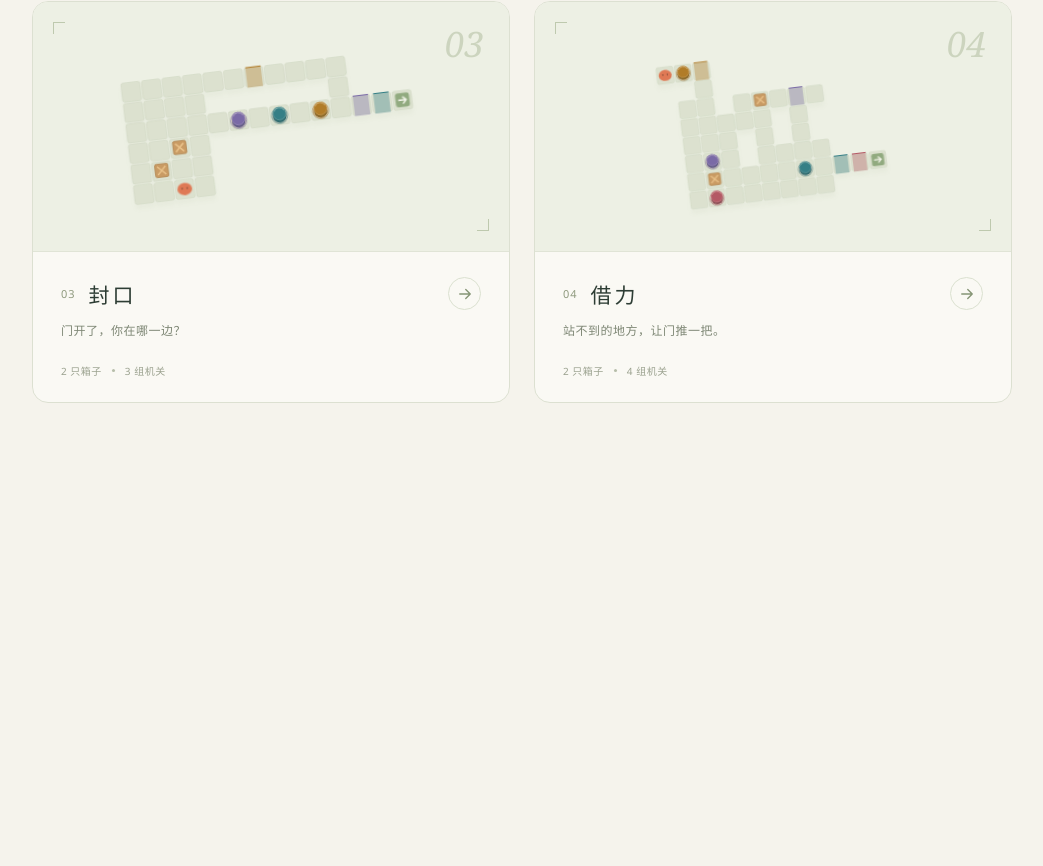
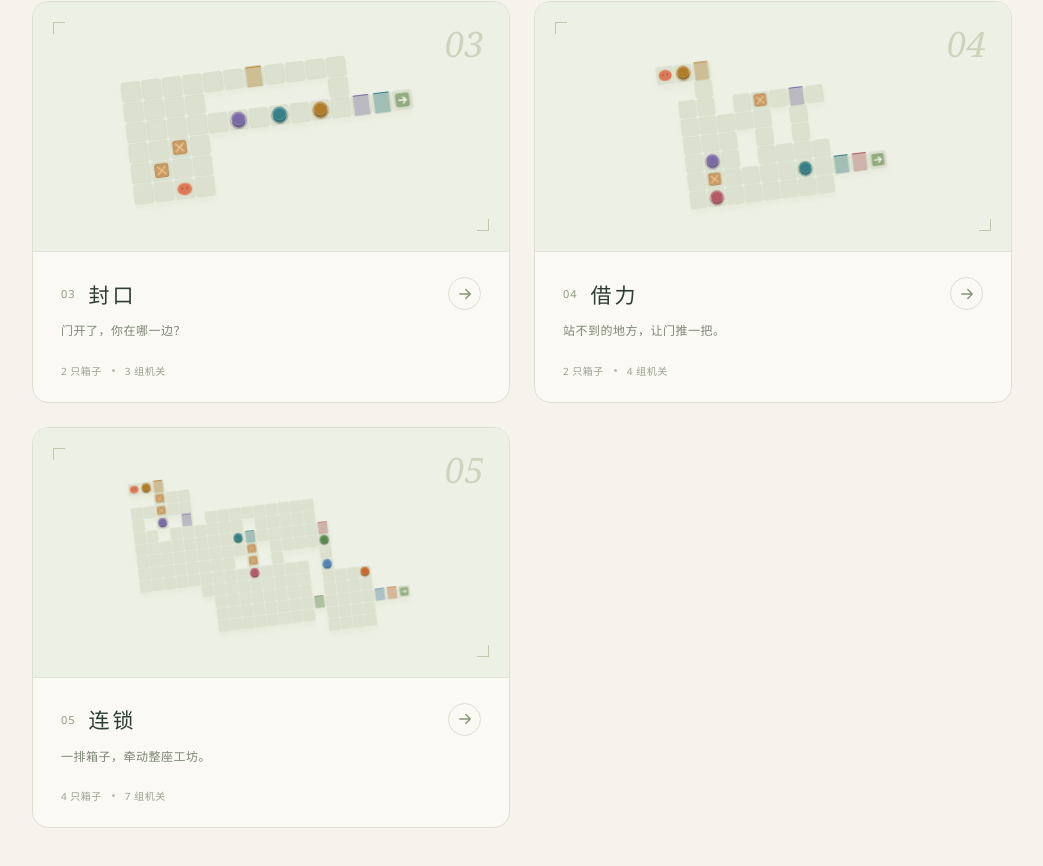
Before and after one commit to aniki-16x16/modoban, a React (Vite) app: page / in a window 1280 px wide. Shown: the part 796-1662 px from the top of the page, without its empty margins (118-1161 px from the left). Before the commit the page ends 1263 px from the top, so only its background shows below. Built offline with nearby package versions, Linux system fonts and the light colour scheme.

Commit message:
feat: 第一章05

```diff
--- a/src/App.tsx
+++ b/src/App.tsx
@@ -8,7 +8,7 @@ import { defaultMotionSettings, playerScale } from './motion.ts'
 import './style.css'
 
 const tile = 64
-const circuitColors = ['#b17c28', '#7a6aa6', '#357f86', '#b45965']
+const circuitColors = ['#b17c28', '#7a6aa6', '#357f86', '#b45965', '#57884d', '#4f83b5', '#c56b32']
 // Colors follow connected controls, independent of the names assigned to doors.
 function circuitPalette(level: LevelDefinition) {
   const groups: Set<string>[] = []
--- /dev/null
+++ b/src/levels/chapter-finale.ts
@@ -0,0 +1,57 @@
+import { parseLevel } from '../engine/index.ts'
+import type { ChapterLevel } from './chapter-one.ts'
+
+// Digits 1–7 are plates A–G; lowercase letters are their doors. E is the exit.
+const rows = [
+  '########################',
+  '#@1a####################',
+  '###$..##################',
+  '#..$..##################',
+  '#.#2#b#.........########',
+  '#..#......#.....########',
+  '#........3c.....d#######',
+  '#.........$#....5#######',
+  '#........#$#.###.#######',
+  '#.........4....#6#######',
+  '######.........#...7####',
+  '#######........#....####',
+  '#######........e....fgE#',
+  '#######........#....####',
+  '################....####',
+  '########################',
+]
+const cells = rows.flatMap((row, y) => [...row].map((tile, x) => ({ tile, position: { x, y } })))
+const boxes = cells.filter(cell => cell.tile === '$')
+const definition = parseLevel({
+  id: 'chapter-1-05',
+  width: rows[0].length,
+  height: rows.length,
+  walls: cells.filter(cell => cell.tile === '#').map(cell => cell.position),
+  entities: [
+    { id: 'player', kind: 'player', position: cells.find(cell => cell.tile === '@')!.position },
+    ...boxes.map((cell, index) => ({ id: `box-${index + 1}`, kind: 'box', position: cell.position })),
+  ],
+  mechanisms: cells.filter(cell => /^[1-7]$/.test(cell.tile)).map(cell => ({
+    id: String.fromCharCode(64 + Number(cell.tile)), kind: 'pressure', position: cell.position,
+  })),
+  doors: cells.filter(cell => /^[a-g]$/.test(cell.tile)).map(cell => ({
+    id: cell.tile.toUpperCase(), position: cell.position, direction: 'down', initialExtended: true,
+    inputs: [{ kind: 'pressure', id: cell.tile.toUpperCase() }],
+  })),
+  exit: cells.find(cell => cell.tile === 'E')!.position,
+  axes: [],
+})
+
+export const chapterFinale: ChapterLevel = {
+  number: '05',
+  title: '连锁',
+  description: '一排箱子，牵动整座工坊。',
+  introduction: '门可以同时推动相邻的一排物体。被推动的箱子压住或离开压板后，另一扇门会在同一回合接着响应。',
+  hints: [
+    '入口已经展示了整排推进与连锁开门。中央竖道里的两只箱子，也不能靠角色逐只向下推。',
+    '中央前箱打开玫红色门后，先考虑门格里要装什么，再让它离开压板。原本排在后面的箱子，能接替它的开关任务。',
+    '取出入口上方可回收的箱子，送入玫红色门格。中央前箱移开后，门会把货物推上绿色按钮，打开右侧运输口。用中央后箱重新压住玫红色按钮；把前箱运入右侧房间并留出竖道，再从上方把绿色按钮上的货物推出，绕到下方反推到蓝色按钮。另一箱送往橙色按钮。',
+  ],
+  completion: '第一章完成。你已经能让箱子、开关和门共同完成一条运输路线。',
+  definition,
+}
--- a/src/levels/chapter-one.ts
+++ b/src/levels/chapter-one.ts
@@ -1,5 +1,6 @@
 import { parseLevel } from '../engine/index.ts'
 import type { Direction, LevelDefinition, Position } from '../engine/index.ts'
+import { chapterFinale } from './chapter-finale.ts'
 
 export interface ChapterLevel {
   readonly number: string
@@ -135,4 +136,5 @@ export const chapterOne: readonly ChapterLevel[] = [
       '##############',
     ]),
   },
+  chapterFinale,
 ]
```
Also changed, not shown: tests/fixtures/chapter-one-solutions.ts (+7 -0 lines), 3 other files (tests, documents, lock files or other folders).
